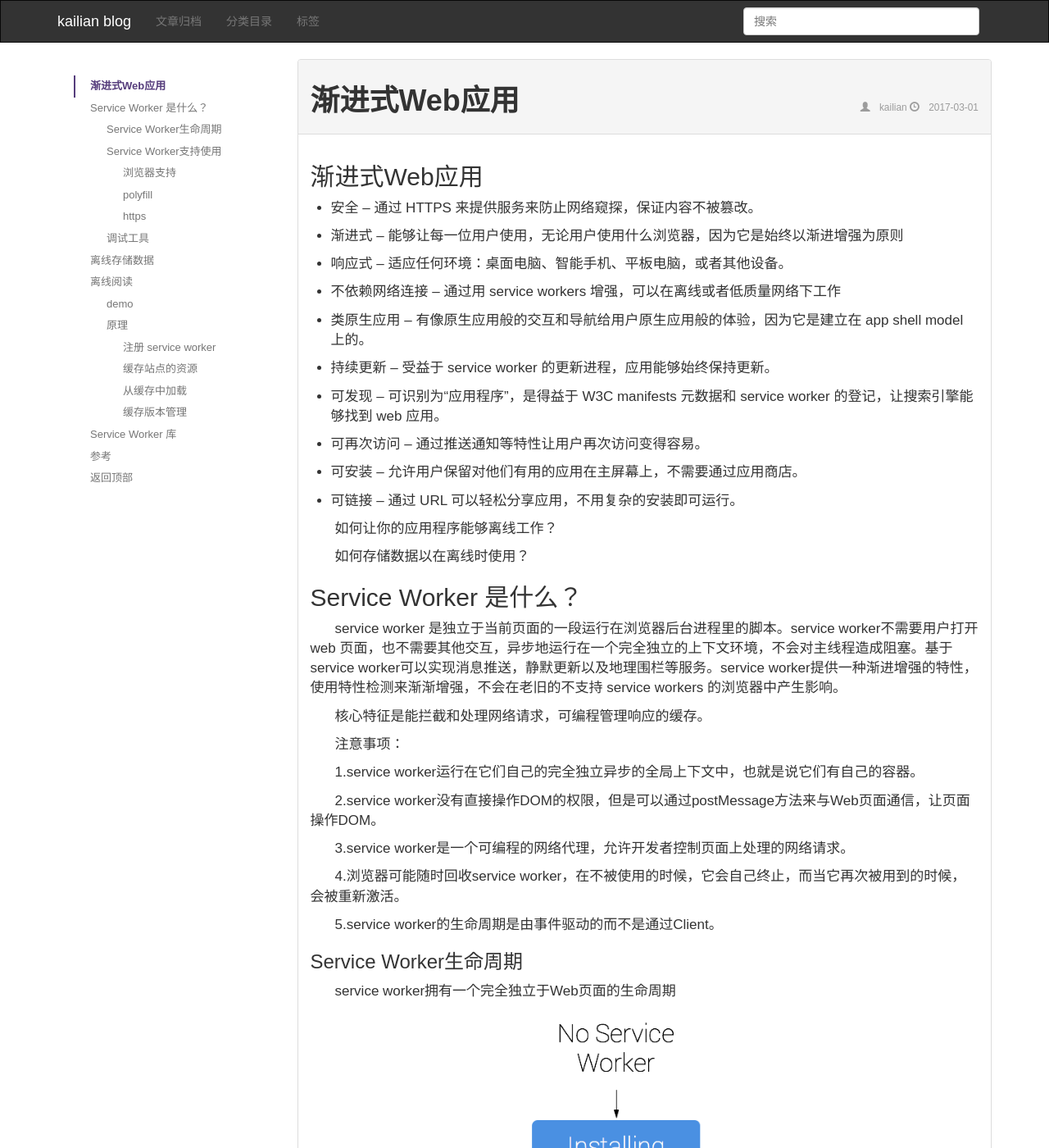
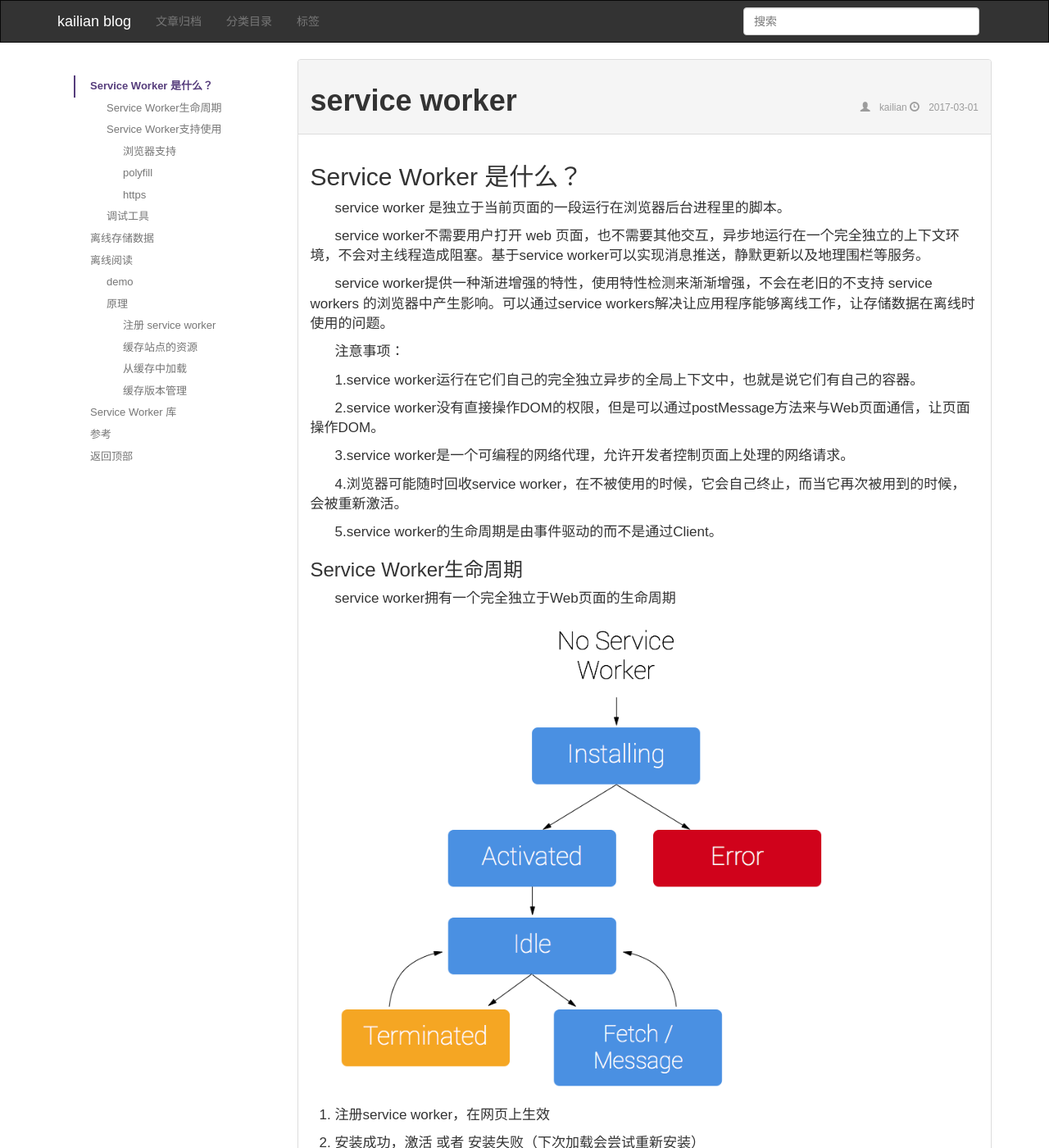
Before and after one commit to kailian/kailian.github.io, a Jekyll site: the page built from _posts/2017-03-01-service-worker.md, in a window 1280 px wide and 1400 px high. Shown: the whole window at 82% size. Built offline with Jekyll 4.4.1, drawn with Linux system fonts in a browser that asks for light colours; comment, search, counter and statistics services are not loaded; some of the changed text lies outside the part shown.

Commit message:
【文章】更新service worker

```diff
--- a/_posts/2017-03-01-pwa.md
+++ b/_posts/2017-03-01-service-worker.md
@@ -1,44 +1,20 @@
 ---
 layout: post
 category : web
-title: '渐进式Web应用'
+title: 'service worker'
 tagline: ""
 tags : [web]
 ---
 
-## 渐进式Web应用
+## Service Worker 是什么？
 
-- 安全 – 通过 HTTPS 来提供服务来防止网络窥探，保证内容不被篡改。
+service worker 是独立于当前页面的一段运行在浏览器后台进程里的脚本。
 
-- 渐进式 – 能够让每一位用户使用，无论用户使用什么浏览器，因为它是始终以渐进增强为原则
+service worker不需要用户打开 web 页面，也不需要其他交互，异步地运行在一个完全独立的上下文环境，不会对主线程造成阻塞。基于service worker可以实现消息推送，静默更新以及地理围栏等服务。
 
-- 响应式 – 适应任何环境：桌面电脑、智能手机、平板电脑，或者其他设备。
-
-- 不依赖网络连接 – 通过用 service workers 增强，可以在离线或者低质量网络下工作
-
-- 类原生应用 – 有像原生应用般的交互和导航给用户原生应用般的体验，因为它是建立在 app shell model 上的。
-
-- 持续更新 – 受益于 service worker 的更新进程，应用能够始终保持更新。
-
-- 可发现 – 可识别为“应用程序”，是得益于 W3C manifests 元数据和 service worker 的登记，让搜索引擎能够找到 web 应用。
-
-- 可再次访问 – 通过推送通知等特性让用户再次访问变得容易。
-
-- 可安装 – 允许用户保留对他们有用的应用在主屏幕上，不需要通过应用商店。
-
-- 可链接 – 通过 URL 可以轻松分享应用，不用复杂的安装即可运行。
+service worker提供一种渐进增强的特性，使用特性检测来渐渐增强，不会在老旧的不支持 service workers 的浏览器中产生影响。可以通过service workers解决让应用程序能够离线工作，让存储数据在离线时使用的问题。
 
 <!--break-->
-
-如何让你的应用程序能够离线工作？
-
-如何存储数据以在离线时使用？
-
-## Service Worker 是什么？
-
-service worker 是独立于当前页面的一段运行在浏览器后台进程里的脚本。service worker不需要用户打开 web 页面，也不需要其他交互，异步地运行在一个完全独立的上下文环境，不会对主线程造成阻塞。基于service worker可以实现消息推送，静默更新以及地理围栏等服务。service worker提供一种渐进增强的特性，使用特性检测来渐渐增强，不会在老旧的不支持 service workers 的浏览器中产生影响。
-
-核心特征是能拦截和处理网络请求，可编程管理响应的缓存。
 
 注意事项：
 
@@ -242,18 +218,10 @@ self.addEventListener('activate', function(event) {
 
 ## 参考
 
-- [progressive-web-apps](https://developers.google.com/web/progressive-web-apps/)
-
 - [your-first-pwapp](https://developers.google.com/web/fundamentals/getting-started/codelabs/your-first-pwapp/)
 
 - [service-workers](https://developers.google.com/web/fundamentals/getting-started/primers/service-workers)
 
-- [下一代 Web 应用模型 —— Progressive Web App](http://geek.csdn.net/news/detail/135595)
-
-- [关于渐进式 Web 应用，你应该知道的一切](http://www.zcfy.cc/article/everything-you-should-know-about-progressive-web-apps-tutorialzine-2047.html)
-
-- [你需要开发PWA应用吗？](http://mp.weixin.qq.com/s?__biz=MzI5MDM2NjY5Nw==&mid=2247484043&idx=1&sn=0a93b2f32c2d80f43e2579fb56074a1f&chksm=ec21b70ddb563e1bd01a8acf4fbce8aeb0dc35f1110f7f004e3228d9b18605b3aaf7affa496b&mpshare=1&scene=1&srcid=0115m8O4xYwWYNZHgxmoZFe2#rd)
-
 - [渐进式 Web App 的离线存储](https://segmentfault.com/a/1190000006640450)
 
 <script src="/assets/themes/twitter/js/offline-sw.js"></script>
```
